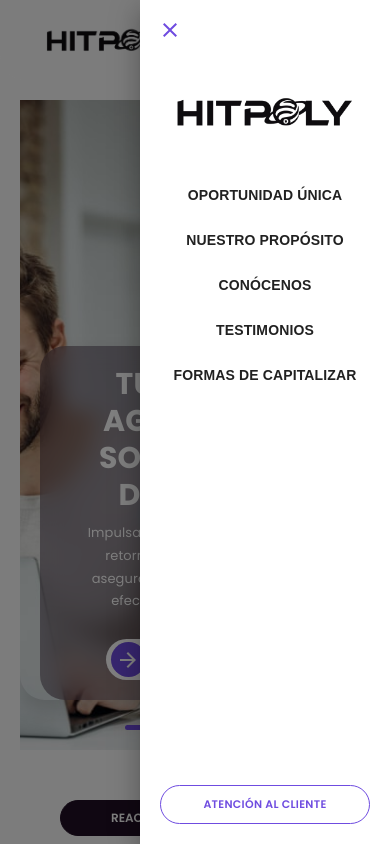
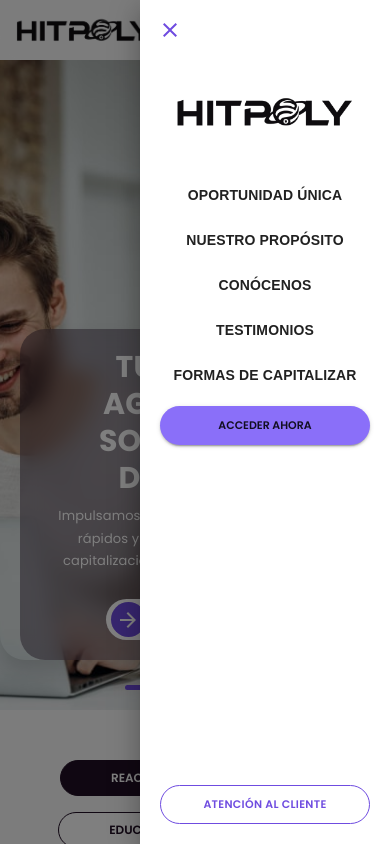
Before and after one commit to Hitpoly/membresia-hitpoly, a React (Vite) app: page / in a window 390 px wide. Both pictures are taken after a click on the button 325 px from the left and 40 px from the top of the page. Shown: the top 844 px of the page. Built offline with nearby package versions, Linux system fonts and the light colour scheme.

Commit message:
Actualización del nav

```diff
--- a/src/components/navBar/navbar.jsx
+++ b/src/components/navBar/navbar.jsx
@@ -143,6 +143,26 @@
             </List>
             <Box
               sx={{
+                padding: "0px",
+                marginTop: "0px",
+              }}
+            >
+              <AccessButton
+                text="Acceder ahora"
+                onClick={() => {}}
+                sx={{
+                  width: "100%",
+                  color: "#6F4CE0",
+                  borderColor: "#6F4CE0",
+                }}
+                hoverStyles={{
+                  backgroundColor: "#6F4CE0",
+                  color: "white",
+                }}
+              />
+            </Box>
+            <Box
+              sx={{
                 padding: "20px",
                 marginTop: "auto",
               }}
--- a/src/pages/home/home.jsx
+++ b/src/pages/home/home.jsx
@@ -20,7 +20,7 @@
             left: 0,
             right: 0,
             zIndex: 1000,
-            padding: "10px 40px",
+            padding: {xs: "0px 10px", md: "10px 40px"},
             backgroundColor: "rgba(250, 250, 250, 0.8)",
             borderBottomLeftRadius: "25px",
             borderBottomRightRadius: "25px",
@@ -31,7 +31,7 @@
         <Box
           sx={{
             marginTop: "60px",
-            margin: { xs: "20px 20px", sm: "20px 40px", md: "100px 40px" },
+            margin: { xs: "0px 0px", sm: "20px 40px", md: "100px 40px" },
             overflowX: "hidden",
           }}
         >
```
